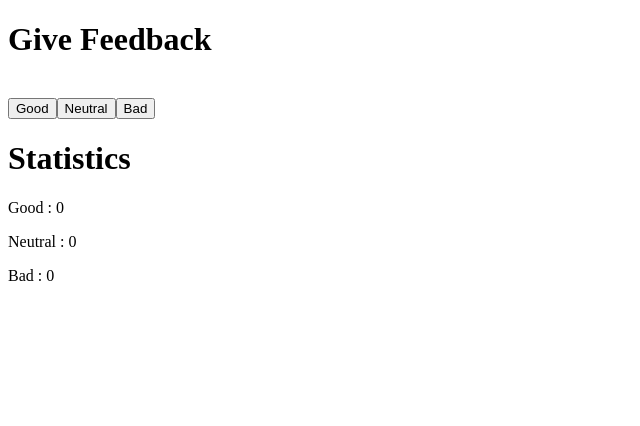
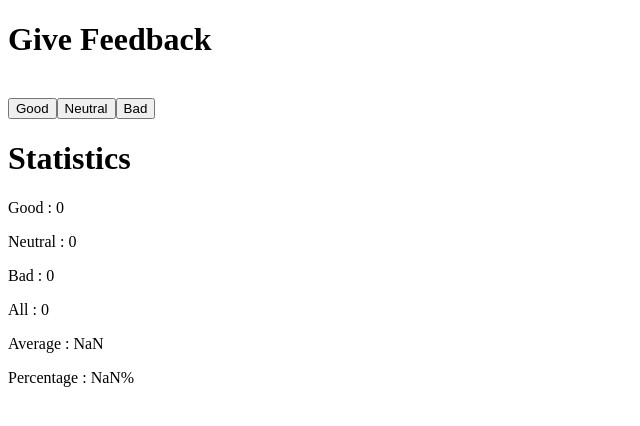
Before and after one commit to adipshr/full-stack-open-2022, a React (Create React App) app in the folder part1/unicafe/: page / in a window 1280 px wide. Shown: the top 426 px of the page, without its empty margins (0-640 px from the left). Built offline with nearby package versions, Linux system fonts and the light colour scheme.

Commit message:
complete exercise 1.7

```diff
--- a/part1/unicafe/src/App.js
+++ b/part1/unicafe/src/App.js
@@ -11,6 +11,9 @@ const App = () => {
   const handelBad = () => setBad(bad + 1);
   const handelNeutral = () => setNeutral(neutral + 1);
 
+  let totalRating = good + bad + neutral;
+  let averageRating = (good - bad) / totalRating;
+  let positivePer = (good / totalRating) * 100;
   return (
     <div>
       <h1>Give Feedback</h1>
@@ -23,7 +26,9 @@ const App = () => {
       <p>Good : {good}</p>
       <p>Neutral : {neutral}</p>
       <p>Bad : {bad}</p>
-
+      <p>All : {totalRating}</p>
+      <p>Average : {averageRating}</p>
+      <p>Percentage : {positivePer}%</p>
     </div>
   );
 };
```
